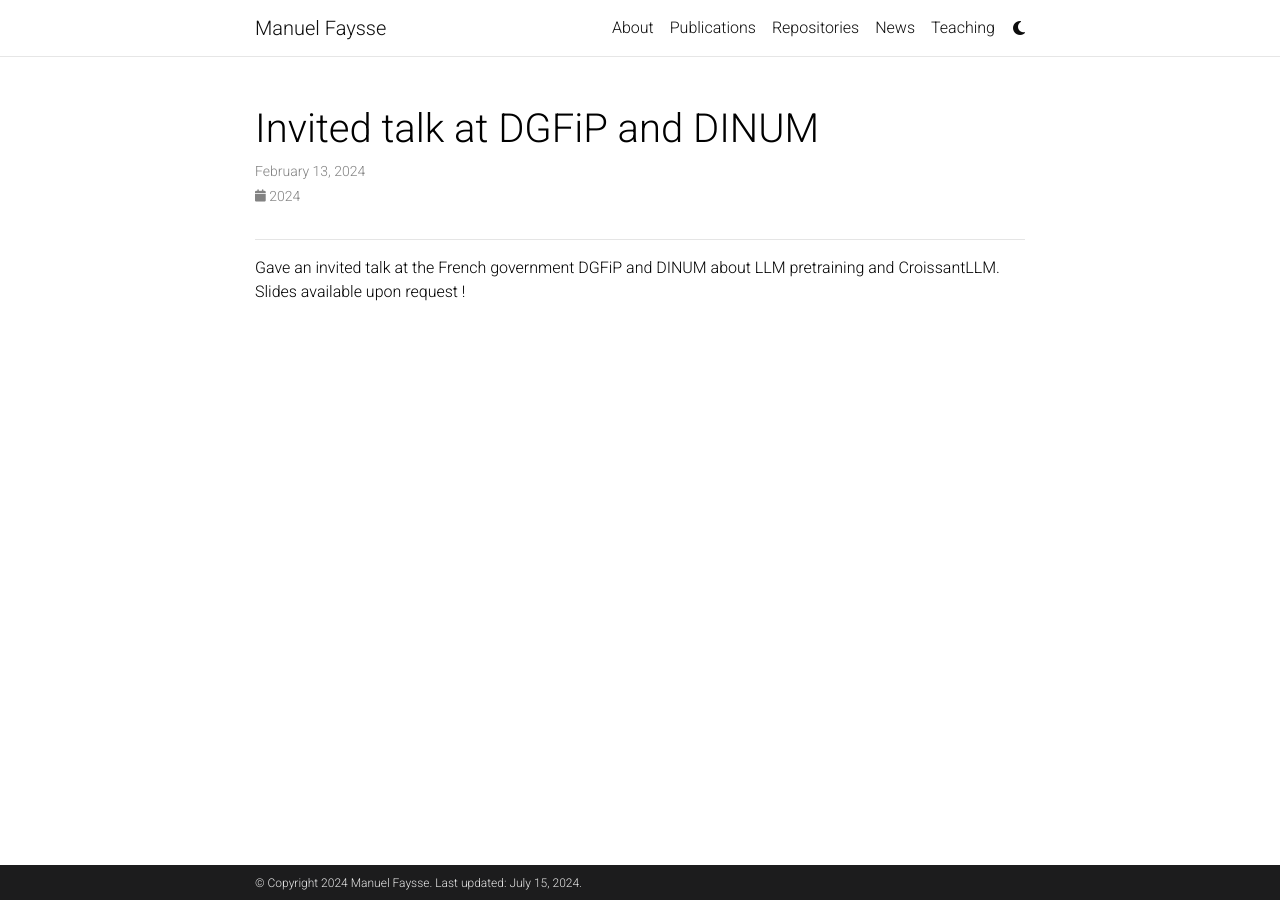
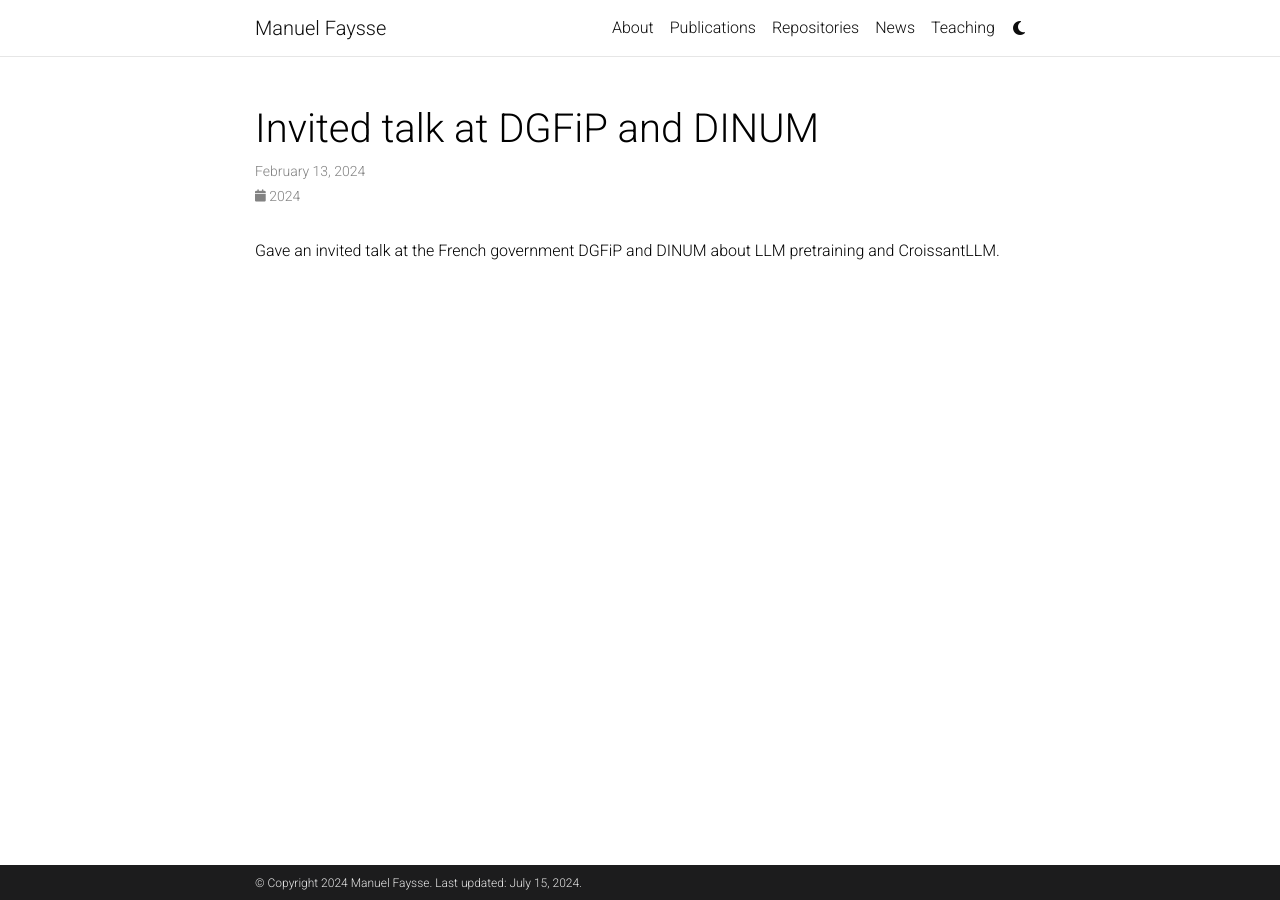
Before and after one commit to ManuelFay/ManuelFay.github.io, a Jekyll site: the page built from _news/talk_dgfip.md, in a window 1280 px wide. Built offline with Jekyll 4.4.1, drawn with Linux system fonts in a browser that asks for light colours; comment, search, counter and statistics services are not loaded; a style sheet for code colours, icons or effects is not loaded.

Commit message:
fixed news format

```diff
--- a/_news/talk_dgfip.md
+++ b/_news/talk_dgfip.md
@@ -2,11 +2,8 @@
 layout: post
 title: Invited talk at DGFiP and DINUM
 date: 2024-02-13 07:59:00-0400
-inline: false
+inline: true
 related_posts: false
 ---
 
-***
-
 Gave an invited talk at the French government DGFiP and DINUM about LLM pretraining and CroissantLLM.
-Slides available upon request !
```
Also changed, not shown: _news/icml24.md (+0 -2 lines), _news/phd_start.md (+0 -2 lines), _news/talks_croissant.md (+1 -3 lines), _news/talks_croissant_ibm.md (+1 -3 lines).
